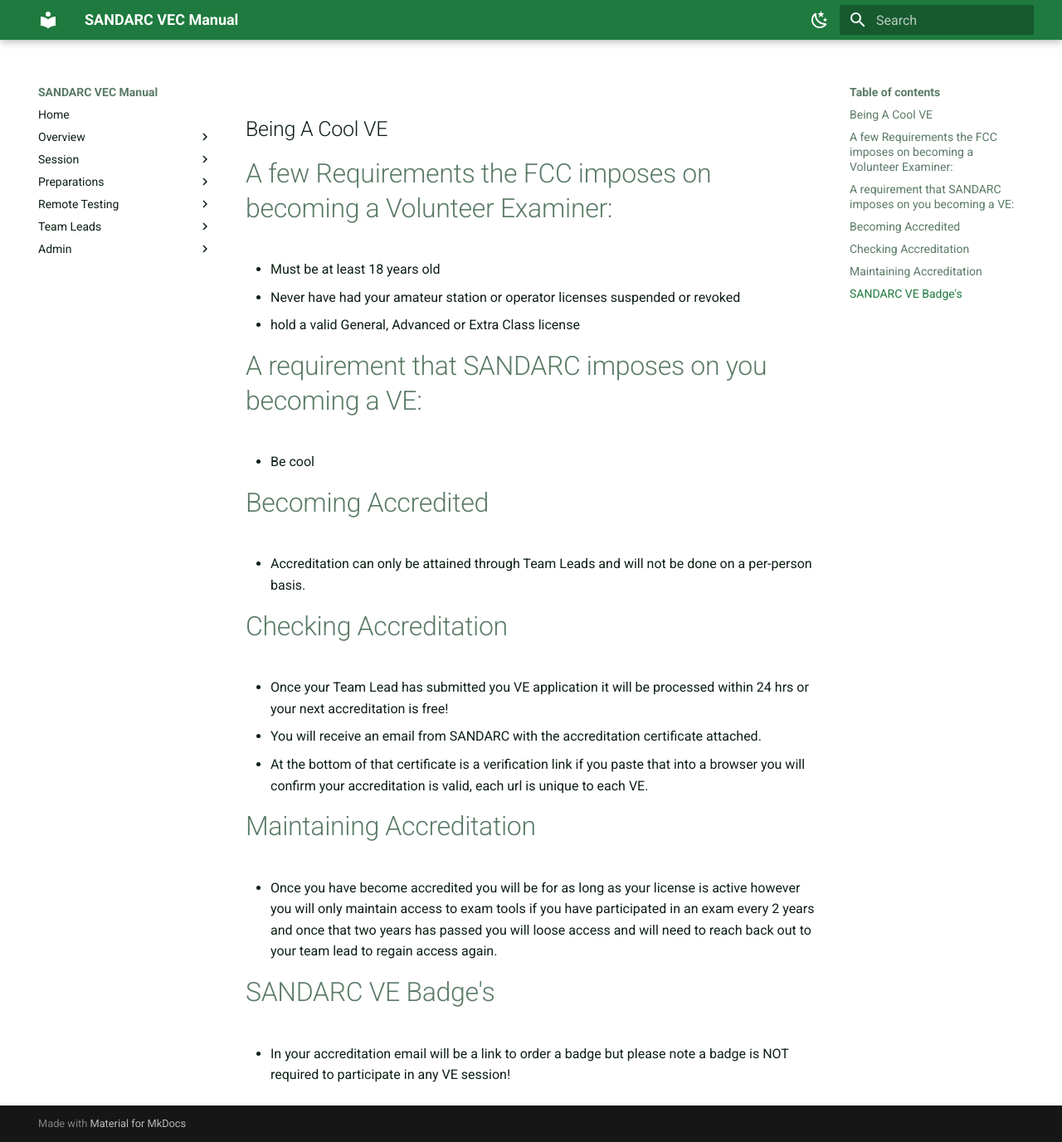
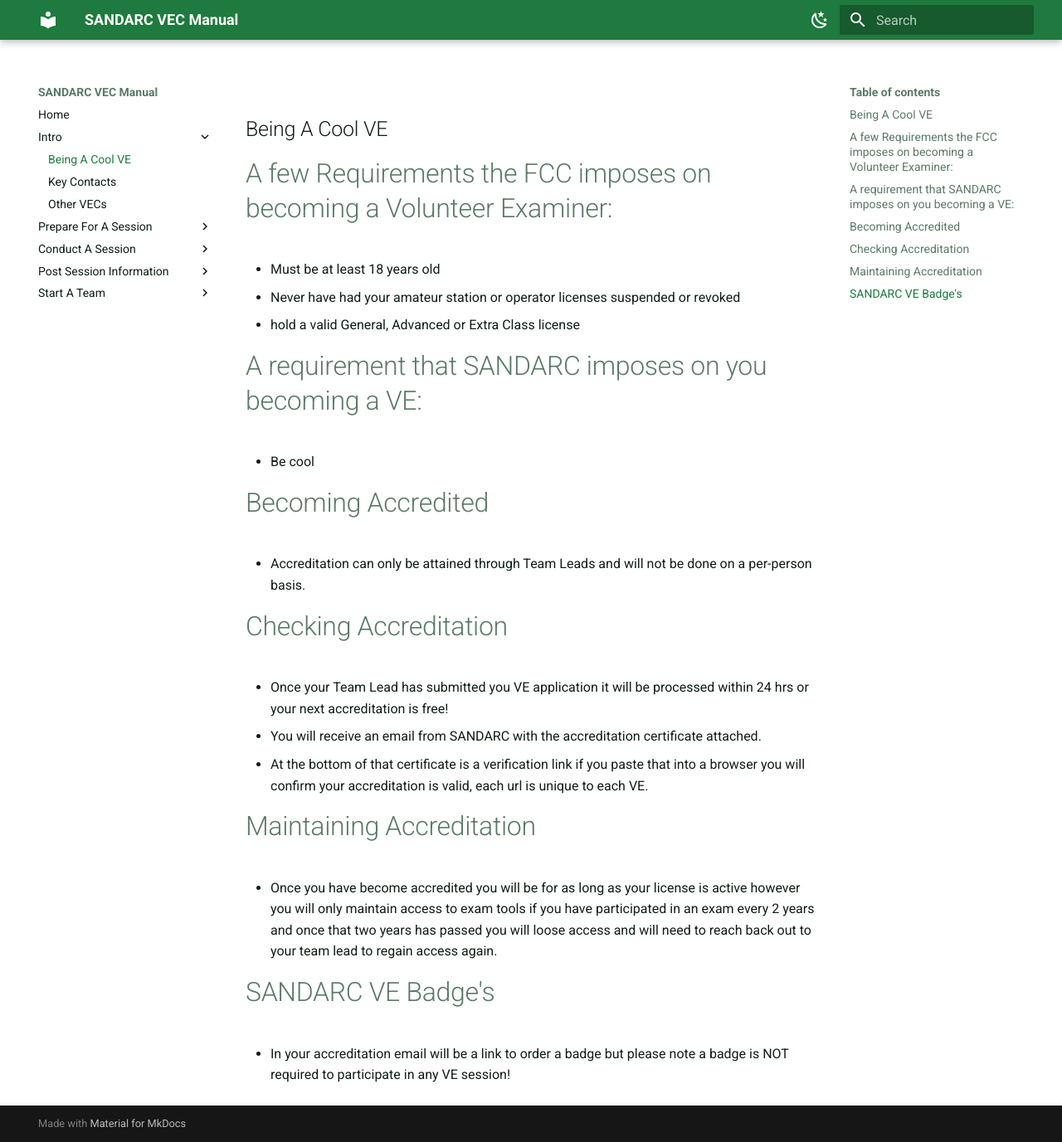
Before and after one commit to SANDARC-VEC/manual, an MkDocs documentation site: the page built from docs/Intro/Being_A_Cool_VE.md, in a window 1280 px wide and 1377 px high. Shown: the whole window at 83% size. Built offline with MkDocs 1.6.1 and Material for MkDocs 9.7.7, drawn with Linux system fonts in a browser that asks for light colours.

Commit message:
Nav Information Update and file name updates

```diff
--- a/mkdocs.yml
+++ b/mkdocs.yml
@@ -20,29 +20,27 @@
 
 nav:
   - Home: index.md
-  - Overview:
-    - Felony Question Information: Overview/Felony_Question.md
-    - CSCE Overview: Overview/CSCE Overview.md
-    - FCC Part 97 Rules: Overview/FCC Part 97 Rules.md
-  - Session:
-    - Preparing for the Session: Session/Preparing for the Session.md
-    - Session Day Checklist: Session/Session Day Checklist.md
-    - Conducting the Session: Session/Conducting the Session.md
-    - After the Session: Session/After the Session.md
-  - Preparations:
-    - Exam Materials: Prepare For A Session/Exam Materials.md
+  - Intro:
+    - Being A Cool VE: Intro/Being_A_Cool_VE.md
+    - Key Contacts: Intro/Key_Contacts.md
+    - Other VECs: Intro/Other_VECs.md
+  - Prepare For A Session:
+    - Preparing for the Session: Prepare For A Session/Preparing_for_the_Session.md
+    - Session Day Checklist: Prepare For A Session/Session_Day_Checklist.md
+    - Exam Materials: Prepare For A Session/Exam_Materials.md
     - Registering Applicants: Prepare For A Session/registering-applicants.md
-  - Remote Testing:
-    - Remote Testing: Remote Testing/Remote Testing.md
-  - Team Leads:
-    - The VE Team: Team Leads/The VE Team.md
-    - Accrediting a VE: Team Leads/Accrediting a VE.md
-    - Start a New Team: Team Leads/Start-A-New-Team.md
-    - Other VECs: Team Leads/Other_VECs.md
-  - Admin:
-    - Fees and Reimbursement: Admin/Fees and Reimbursement.md
-    - Key Contacts: Admin/Key Contacts.md
-    - SANDARC Policies: Admin/SANDARC_Policies.md
+  - Conduct A Session:
+    - CSCE Overview: Conduct A Session/CSCE_Overview.md
+    - Felony Question: Conduct A Session/Felony_Question.md
+    - Conducting the Session: Conduct A Session/Conducting_the_Session.md
+    - Remote Testing: Conduct A Session/Remote Testing/Remote_Testing.md
+    - Fees and Reimbursement: Conduct A Session/Fees_and_Reimbursement.md
+  - Post Session Information:
+    - After the Session: Post Session Information/After_the_Session.md
+  - Start A Team:
+    - The VE Team: Start A Team/The_VE_Team.md
+    - Accrediting a VE: Start A Team/Accrediting_a_VE.md
+    - Start a New Team: Start A Team/Start-A-New-Team.md
 
 markdown_extensions:
   - md_in_html
```
Also changed, not shown: docs/Conduct A Session/CSCE_Overview.md (renamed from docs/Conduct A Session/CSCE Overview.md), docs/Conduct A Session/Conducting_the_Session.md (renamed from docs/Conduct A Session/Conducting the Session.md), docs/Conduct A Session/Fees_and_Reimbursement.md (renamed from docs/Conduct A Session/Fees and Reimbursement.md), docs/Conduct A Session/Remote Testing/Remote_Testing.md (renamed from docs/Conduct A Session/Remote Testing/Remote Testing.md), docs/Intro/Being_A_Cool_VE.md (renamed from docs/Intro/Being A Cool VE.md), docs/Intro/Key_Contacts.md (renamed from docs/Intro/Key Contacts.md), docs/Post Session Information/After_the_Session.md (renamed from docs/Post Session Information/After the Session.md), docs/Prepare For A Session/Exam_Materials.md (renamed from docs/Prepare For A Session/Exam Materials.md), docs/Prepare For A Session/Preparing_for_the_Session.md (renamed from docs/Prepare For A Session/Preparing for the Session.md), docs/Prepare For A Session/Session_Day_Checklist.md (renamed from docs/Prepare For A Session/Session Day Checklist.md), docs/Start A Team/Accrediting_a_VE.md (renamed from docs/Start A Team/Accrediting a VE.md), docs/Start A Team/The_VE_Team.md (renamed from docs/Start A Team/The VE Team.md).
